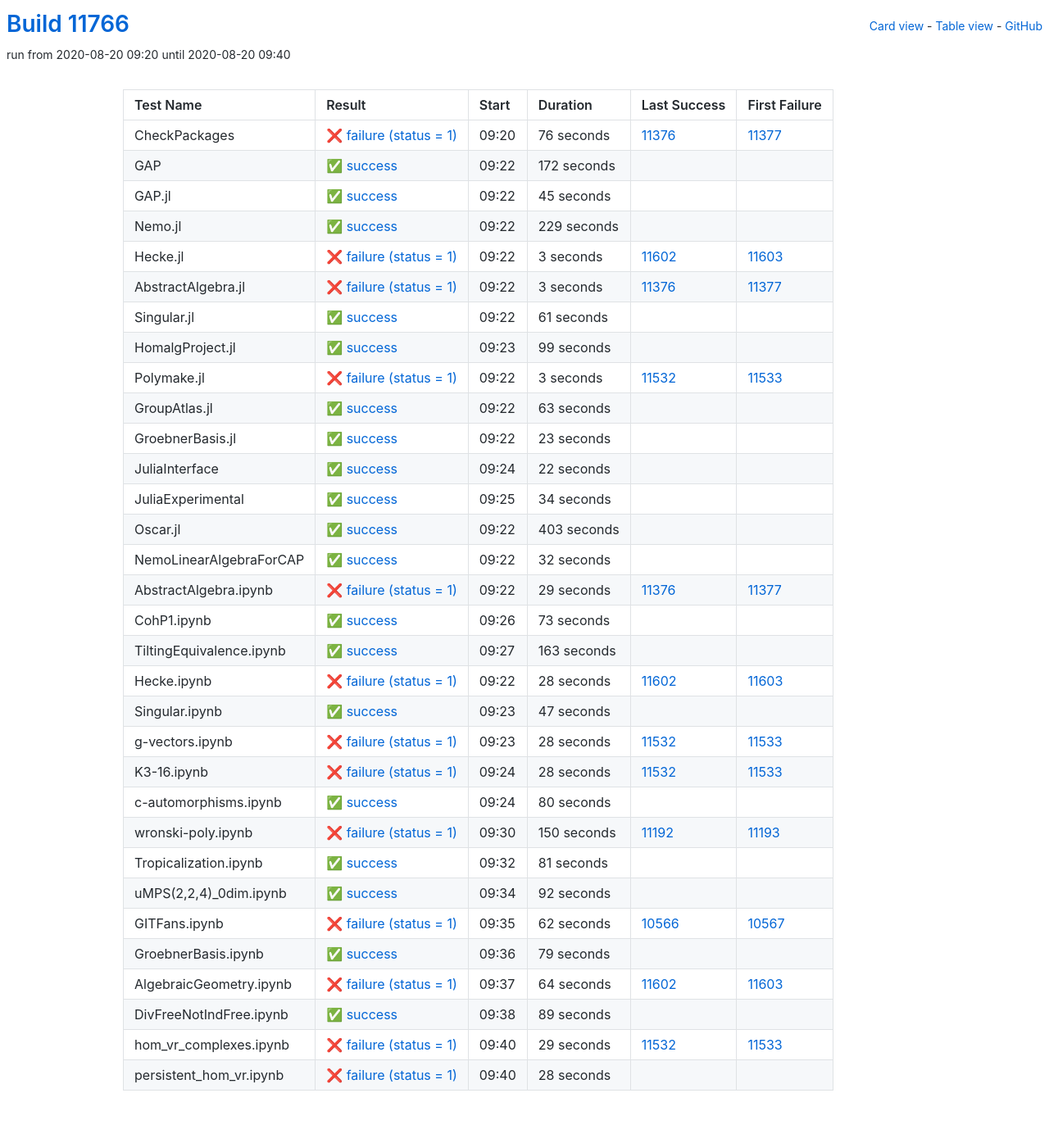
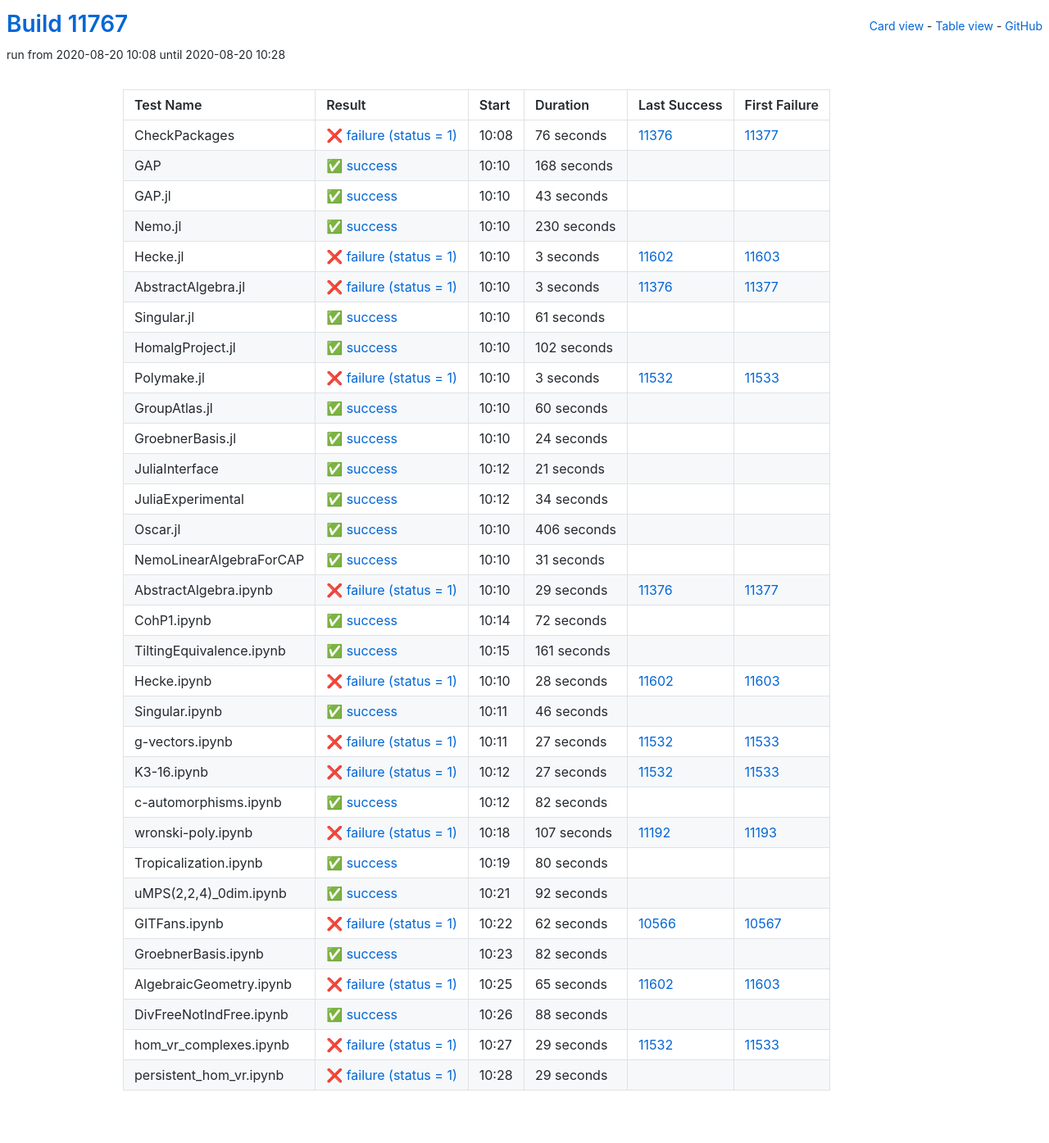
Before and after one commit to oscar-system/oscar-ci-status, a Jekyll site: the page built from table.html, in a window 1280 px wide. Shown: the whole page at 82% size. Built offline with Jekyll 4.4.1, drawn with Linux system fonts in a browser that asks for light colours.

Commit message:
Build #11767

```diff
--- a/_data/ci.yml
+++ b/_data/ci.yml
@@ -1,6 +1,6 @@
 ---
-build: 11766
-build_url: https://oscarci.mathematik.uni-kl.de/job/oscar/11766/
+build: 11767
+build_url: https://oscarci.mathematik.uni-kl.de/job/oscar/11767/
 job: oscar
 organization: oscar-system
 repo: oscar-ci-status
@@ -8,8 +8,8 @@
 tests:
 - name: CheckPackages
   id: checkpackages
-  log: https://oscarci.mathematik.uni-kl.de/job/oscar/11766/artifact/logs/build-11766/CheckPackages.log
-  start: 2020-08-20 09:20
+  log: https://oscarci.mathematik.uni-kl.de/job/oscar/11767/artifact/logs/build-11767/CheckPackages.log
+  start: 2020-08-20 10:08
   success: false
   exitcode: 1
   status: failure
@@ -20,44 +20,44 @@
   first_failure_url: https://oscarci.mathematik.uni-kl.de/job/oscar/11377/
 - name: GAP
   id: gap
-  log: https://oscarci.mathematik.uni-kl.de/job/oscar/11766/artifact/logs/build-11766/GAP.log
-  start: 2020-08-20 09:22
+  log: https://oscarci.mathematik.uni-kl.de/job/oscar/11767/artifact/logs/build-11767/GAP.log
+  start: 2020-08-20 10:10
   success: true
   exitcode: 0
   status: success
-  duration: 172
+  duration: 168
   last_success: false
   last_success_url:
   first_failure: false
   first_failure_url:
 - name: GAP.jl
   id: gap-jl
-  log: https://oscarci.mathematik.uni-kl.de/job/oscar/11766/artifact/logs/build-11766/GAP.jl.log
-  start: 2020-08-20 09:22
+  log: https://oscarci.mathematik.uni-kl.de/job/oscar/11767/artifact/logs/build-11767/GAP.jl.log
+  start: 2020-08-20 10:10
   success: true
   exitcode: 0
   status: success
-  duration: 45
+  duration: 43
   last_success: false
   last_success_url:
   first_failure: false
   first_failure_url:
 - name: Nemo.jl
   id: nemo-jl
-  log: https://oscarci.mathematik.uni-kl.de/job/oscar/11766/artifact/logs/build-11766/Nemo.jl.log
-  start: 2020-08-20 09:22
+  log: https://oscarci.mathematik.uni-kl.de/job/oscar/11767/artifact/logs/build-11767/Nemo.jl.log
+  start: 2020-08-20 10:10
   success: true
   exitcode: 0
   status: success
-  duration: 229
+  duration: 230
   last_success: false
   last_success_url:
   first_failure: false
   first_failure_url:
 - name: Hecke.jl
   id: hecke-jl
-  log: https://oscarci.mathematik.uni-kl.de/job/oscar/11766/artifact/logs/build-11766/Hecke.jl.log
-  start: 2020-08-20 09:22
+  log: https://oscarci.mathematik.uni-kl.de/job/oscar/11767/artifact/logs/build-11767/Hecke.jl.log
+  start: 2020-08-20 10:10
   success: false
   exitcode: 1
   status: failure
@@ -68,8 +68,8 @@
   first_failure_url: https://oscarci.mathematik.uni-kl.de/job/oscar/11603/
 - name: AbstractAlgebra.jl
   id: abstractalgebra-jl
-  log: https://oscarci.mathematik.uni-kl.de/job/oscar/11766/artifact/logs/build-11766/AbstractAlgebra.jl.log
-  start: 2020-08-20 09:22
+  log: https://oscarci.mathematik.uni-kl.de/job/oscar/11767/artifact/logs/build-11767/AbstractAlgebra.jl.log
+  start: 2020-08-20 10:10
   success: false
   exitcode: 1
   status: failure
@@ -80,8 +80,8 @@
   first_failure_url: https://oscarci.mathematik.uni-kl.de/job/oscar/11377/
 - name: Singular.jl
   id: singular-jl
-  log: https://oscarci.mathematik.uni-kl.de/job/oscar/11766/artifact/logs/build-11766/Singular.jl.log
-  start: 2020-08-20 09:22
+  log: https://oscarci.mathematik.uni-kl.de/job/oscar/11767/artifact/logs/build-11767/Singular.jl.log
+  start: 2020-08-20 10:10
   success: true
   exitcode: 0
   status: success
@@ -92,20 +92,20 @@
   first_failure_url:
 - name: HomalgProject.jl
   id: homalgproject-jl
-  log: https://oscarci.mathematik.uni-kl.de/job/oscar/11766/artifact/logs/build-11766/HomalgProject.jl.log
-  start: 2020-08-20 09:23
+  log: https://oscarci.mathematik.uni-kl.de/job/oscar/11767/artifact/logs/build-11767/HomalgProject.jl.log
+  start: 2020-08-20 10:10
   success: true
   exitcode: 0
   status: success
-  duration: 99
+  duration: 102
   last_success: false
   last_success_url:
   first_failure: false
   first_failure_url:
 - name: Polymake.jl
   id: polymake-jl
-  log: https://oscarci.mathematik.uni-kl.de/job/oscar/11766/artifact/logs/build-11766/Polymake.jl.log
-  start: 2020-08-20 09:22
+  log: https://oscarci.mathematik.uni-kl.de/job/oscar/11767/artifact/logs/build-11767/Polymake.jl.log
+  start: 2020-08-20 10:10
   success: false
   exitcode: 1
   status: failure
@@ -116,44 +116,44 @@
   first_failure_url: https://oscarci.mathematik.uni-kl.de/job/oscar/11533/
 - name: GroupAtlas.jl
   id: groupatlas-jl
-  log: https://oscarci.mathematik.uni-kl.de/job/oscar/11766/artifact/logs/build-11766/GroupAtlas.jl.log
-  start: 2020-08-20 09:22
+  log: https://oscarci.mathematik.uni-kl.de/job/oscar/11767/artifact/logs/build-11767/GroupAtlas.jl.log
+  start: 2020-08-20 10:10
   success: true
   exitcode: 0
   status: success
-  duration: 63
+  duration: 60
   last_success: false
   last_success_url:
   first_failure: false
   first_failure_url:
 - name: GroebnerBasis.jl
   id: groebnerbasis-jl
-  log: https://oscarci.mathematik.uni-kl.de/job/oscar/11766/artifact/logs/build-11766/GroebnerBasis.jl.log
-  start: 2020-08-20 09:22
+  log: https://oscarci.mathematik.uni-kl.de/job/oscar/11767/artifact/logs/build-11767/GroebnerBasis.jl.log
+  start: 2020-08-20 10:10
   success: true
   exitcode: 0
   status: success
-  duration: 23
+  duration: 24
   last_success: false
   last_success_url:
   first_failure: false
   first_failure_url:
 - name: JuliaInterface
   id: juliainterface
-  log: https://oscarci.mathematik.uni-kl.de/job/oscar/11766/artifact/logs/build-11766/JuliaInterface.log
-  start: 2020-08-20 09:24
+  log: https://oscarci.mathematik.uni-kl.de/job/oscar/11767/artifact/logs/build-11767/JuliaInterface.log
+  start: 2020-08-20 10:12
   success: true
   exitcode: 0
   status: success
-  duration: 22
+  duration: 21
   last_success: false
   last_success_url:
   first_failure: false
   first_failure_url:
 - name: JuliaExperimental
   id: juliaexperimental
-  log: https://oscarci.mathematik.uni-kl.de/job/oscar/11766/artifact/logs/build-11766/JuliaExperimental.log
-  start: 2020-08-20 09:25
+  log: https://oscarci.mathematik.uni-kl.de/job/oscar/11767/artifact/logs/build-11767/JuliaExperimental.log
+  start: 2020-08-20 10:12
   success: true
   exitcode: 0
   status: success
@@ -164,32 +164,32 @@
   first_failure_url:
 - name: Oscar.jl
   id: oscar-jl
-  log: https://oscarci.mathematik.uni-kl.de/job/oscar/11766/artifact/logs/build-11766/Oscar.jl.log
-  start: 2020-08-20 09:22
+  log: https://oscarci.mathematik.uni-kl.de/job/oscar/11767/artifact/logs/build-11767/Oscar.jl.log
+  start: 2020-08-20 10:10
   success: true
   exitcode: 0
   status: success
-  duration: 403
+  duration: 406
   last_success: false
   last_success_url:
   first_failure: false
   first_failure_url:
 - name: NemoLinearAlgebraForCAP
   id: nemolinearalgebraforcap
-  log: https://oscarci.mathematik.uni-kl.de/job/oscar/11766/artifact/logs/build-11766/NemoLinearAlgebraForCAP.log
-  start: 2020-08-20 09:22
+  log: https://oscarci.mathematik.uni-kl.de/job/oscar/11767/artifact/logs/build-11767/NemoLinearAlgebraForCAP.log
+  start: 2020-08-20 10:10
   success: true
   exitcode: 0
   status: success
-  duration: 32
+  duration: 31
   last_success: false
   last_success_url:
   first_failure: false
   first_failure_url:
 - name: AbstractAlgebra.ipynb
   id: abstractalgebra-ipynb
-  log: https://oscarci.mathematik.uni-kl.de/job/oscar/11766/artifact/logs/build-11766/AbstractAlgebra.ipynb.log
-  start: 2020-08-20 09:22
+  log: https://oscarci.mathematik.uni-kl.de/job/oscar/11767/artifact/logs/build-11767/AbstractAlgebra.ipynb.log
+  start: 2020-08-20 10:10
   success: false
   exitcode: 1
   status: failure
@@ -200,32 +200,32 @@
   first_failure_url: https://oscarci.mathematik.uni-kl.de/job/oscar/11377/
 - name: CohP1.ipynb
   id: cohp1-ipynb
-  log: https://oscarci.mathematik.uni-kl.de/job/oscar/11766/artifact/logs/build-11766/CohP1.ipynb.log
-  start: 2020-08-20 09:26
+  log: https://oscarci.mathematik.uni-kl.de/job/oscar/11767/artifact/logs/build-11767/CohP1.ipynb.log
+  start: 2020-08-20 10:14
   success: true
   exitcode: 0
   status: success
-  duration: 73
+  duration: 72
   last_success: false
   last_success_url:
   first_failure: false
   first_failure_url:
 - name: TiltingEquivalence.ipynb
   id: tiltingequivalence-ipynb
-  log: https://oscarci.mathematik.uni-kl.de/job/oscar/11766/artifact/logs/build-11766/TiltingEquivalence.ipynb.log
-  start: 2020-08-20 09:27
+  log: https://oscarci.mathematik.uni-kl.de/job/oscar/11767/artifact/logs/build-11767/TiltingEquivalence.ipynb.log
+  start: 2020-08-20 10:15
   success: true
   exitcode: 0
   status: success
-  duration: 163
+  duration: 161
   last_success: false
   last_success_url:
   first_failure: false
   first_failure_url:
 - name: Hecke.ipynb
   id: hecke-ipynb
-  log: https://oscarci.mathematik.uni-kl.de/job/oscar/11766/artifact/logs/build-11766/Hecke.ipynb.log
-  start: 2020-08-20 09:22
+  log: https://oscarci.mathematik.uni-kl.de/job/oscar/11767/artifact/logs/build-11767/Hecke.ipynb.log
+  start: 2020-08-20 10:10
   success: false
   exitcode: 1
   status: failure
@@ -236,44 +236,68 @@
   first_failure_url: https://oscarci.mathematik.uni-kl.de/job/oscar/11603/
 - name: Singular.ipynb
   id: singular-ipynb
-  log: https://oscarci.mathematik.uni-kl.de/job/oscar/11766/artifact/logs/build-11766/Singular.ipynb.log
-  start: 2020-08-20 09:23
+  log: https://oscarci.mathematik.uni-kl.de/job/oscar/11767/artifact/logs/build-11767/Singular.ipynb.log
+  start: 2020-08-20 10:11
   success: true
   exitcode: 0
   status: success
-  duration: 47
+  duration: 46
   last_success: false
   last_success_url:
   first_failure: false
   first_failure_url:
 - name: g-vectors.ipynb
   id: g-vectors-ipynb
-  log: https://oscarci.mathematik.uni-kl.de/job/oscar/11766/artifact/logs/build-11766/g-vectors.ipynb.log
-  start: 2020-08-20 09:23
+  log: https://oscarci.mathematik.uni-kl.de/job/oscar/11767/artifact/logs/build-11767/g-vectors.ipynb.log
+  start: 2020-08-20 10:11
   success: false
   exitcode: 1
   status: failure
-  duration: 28
+  duration: 27
   last_success: 11532
   last_success_url: https://oscarci.mathematik.uni-kl.de/job/oscar/11532/
   first_failure: 11533
   first_failure_url: https://oscarci.mathematik.uni-kl.de/job/oscar/11533/
 - name: K3-16.ipynb
   id: k3-16-ipynb
-  log: https://oscarci.mathematik.uni-kl.de/job/oscar/11766/artifact/logs/build-11766/K3-16.ipynb.log
-  start: 2020-08-20 09:24
+  log: https://oscarci.mathematik.uni-kl.de/job/oscar/11767/artifact/logs/build-11767/K3-16.ipynb.log
+  start: 2020-08-20 10:12
   success: false
   exitcode: 1
   status: failure
-  duration: 28
+  duration: 27
   last_success: 11532
   last_success_url: https://oscarci.mathematik.uni-kl.de/job/oscar/11532/
   first_failure: 11533
   first_failure_url: https://oscarci.mathematik.uni-kl.de/job/oscar/11533/
 - name: c-automorphisms.ipynb
   id: c-automorphisms-ipynb
-  log: https://oscarci.mathematik.uni-kl.de/job/oscar/11766/artifact/logs/build-11766/c-automorphisms.ipynb.log
-  start: 2020-08-20 09:24
+  log: https://oscarci.mathematik.uni-kl.de/job/oscar/11767/artifact/logs/build-11767/c-automorphisms.ipynb.log
+  start: 2020-08-20 10:12
+  success: true
+  exitcode: 0
+  status: success
+  duration: 82
+  last_success: false
+  last_success_url:
+  first_failure: false
+  first_failure_url:
+- name: wronski-poly.ipynb
+  id: wronski-poly-ipynb
+  log: https://oscarci.mathematik.uni-kl.de/job/oscar/11767/artifact/logs/build-11767/wronski-poly.ipynb.log
+  start: 2020-08-20 10:18
+  success: false
+  exitcode: 1
+  status: failure
+  duration: 107
+  last_success: 11192
+  last_success_url: https://oscarci.mathematik.uni-kl.de/job/oscar/11192/
+  first_failure: 11193
+  first_failure_url: https://oscarci.mathematik.uni-kl.de/job/oscar/11193/
+- name: Tropicalization.ipynb
+  id: tropicalization-ipynb
+  log: https://oscarci.mathematik.uni-kl.de/job/oscar/11767/artifact/logs/build-11767/Tropicalization.ipynb.log
+  start: 2020-08-20 10:19
   success: true
   exitcode: 0
   status: success
@@ -282,34 +306,10 @@
   last_success_url:
   first_failure: false
   first_failure_url:
-- name: wronski-poly.ipynb
-  id: wronski-poly-ipynb
-  log: https://oscarci.mathematik.uni-kl.de/job/oscar/11766/artifact/logs/build-11766/wronski-poly.ipynb.log
-  start: 2020-08-20 09:30
-  success: false
-  exitcode: 1
-  status: failure
-  duration: 150
-  last_success: 11192
-  last_success_url: https://oscarci.mathematik.uni-kl.de/job/oscar/11192/
-  first_failure: 11193
-  first_failure_url: https://oscarci.mathematik.uni-kl.de/job/oscar/11193/
-- name: Tropicalization.ipynb
-  id: tropicalization-ipynb
-  log: https://oscarci.mathematik.uni-kl.de/job/oscar/11766/artifact/logs/build-11766/Tropicalization.ipynb.log
-  start: 2020-08-20 09:32
-  success: true
-  exitcode: 0
-  status: success
-  duration: 81
-  last_success: false
-  last_success_url:
-  first_failure: false
-  first_failure_url:
 - name: uMPS(2,2,4)_0dim.ipynb
   id: umps-2-2-4-0dim-ipynb
-  log: https://oscarci.mathematik.uni-kl.de/job/oscar/11766/artifact/logs/build-11766/uMPS-2-2-4-_0dim.ipynb.log
-  start: 2020-08-20 09:34
+  log: https://oscarci.mathematik.uni-kl.de/job/oscar/11767/artifact/logs/build-11767/uMPS-2-2-4-_0dim.ipynb.log
+  start: 2020-08-20 10:21
   success: true
   exitcode: 0
   status: success
@@ -320,8 +320,8 @@
   first_failure_url:
 - name: GITFans.ipynb
   id: gitfans-ipynb
-  log: https://oscarci.mathematik.uni-kl.de/job/oscar/11766/artifact/logs/build-11766/GITFans.ipynb.log
-  start: 2020-08-20 09:35
+  log: https://oscarci.mathematik.uni-kl.de/job/oscar/11767/artifact/logs/build-11767/GITFans.ipynb.log
+  start: 2020-08-20 10:22
   success: false
   exitcode: 1
   status: failure
@@ -332,44 +332,44 @@
   first_failure_url: https://oscarci.mathematik.uni-kl.de/job/oscar/10567/
 - name: GroebnerBasis.ipynb
   id: groebnerbasis-ipynb
-  log: https://oscarci.mathematik.uni-kl.de/job/oscar/11766/artifact/logs/build-11766/GroebnerBasis.ipynb.log
-  start: 2020-08-20 09:36
+  log: https://oscarci.mathematik.uni-kl.de/job/oscar/11767/artifact/logs/build-11767/GroebnerBasis.ipynb.log
+  start: 2020-08-20 10:23
   success: true
   exitcode: 0
   status: success
-  duration: 79
+  duration: 82
   last_success: false
   last_success_url:
   first_failure: false
   first_failure_url:
 - name: AlgebraicGeometry.ipynb
   id: algebraicgeometry-ipynb
-  log: https://oscarci.mathematik.uni-kl.de/job/oscar/11766/artifact/logs/build-11766/AlgebraicGeometry.ipynb.log
-  start: 2020-08-20 09:37
+  log: https://oscarci.mathematik.uni-kl.de/job/oscar/11767/artifact/logs/build-11767/AlgebraicGeometry.ipynb.log
+  start: 2020-08-20 10:25
   success: false
   exitcode: 1
   status: failure
-  duration: 64
+  duration: 65
   last_success: 11602
   last_success_url: https://oscarci.mathematik.uni-kl.de/job/oscar/11602/
   first_failure: 11603
   first_failure_url: https://oscarci.mathematik.uni-kl.de/job/oscar/11603/
 - name: DivFreeNotIndFree.ipynb
   id: divfreenotindfree-ipynb
-  log: https://oscarci.mathematik.uni-kl.de/job/oscar/11766/artifact/logs/build-11766/DivFreeNotIndFree.ipynb.log
-  start: 2020-08-20 09:38
+  log: https://oscarci.mathematik.uni-kl.de/job/oscar/11767/artifact/logs/build-11767/DivFreeNotIndFree.ipynb.log
+  start: 2020-08-20 10:26
   success: true
   exitcode: 0
   status: success
-  duration: 89
+  duration: 88
   last_success: false
   last_success_url:
   first_failure: false
   first_failure_url:
 - name: hom_vr_complexes.ipynb
   id: hom-vr-complexes-ipynb
-  log: https://oscarci.mathematik.uni-kl.de/job/oscar/11766/artifact/logs/build-11766/hom_vr_complexes.ipynb.log
-  start: 2020-08-20 09:40
+  log: https://oscarci.mathematik.uni-kl.de/job/oscar/11767/artifact/logs/build-11767/hom_vr_complexes.ipynb.log
+  start: 2020-08-20 10:27
   success: false
   exitcode: 1
   status: failure
@@ -380,12 +380,12 @@
   first_failure_url: https://oscarci.mathematik.uni-kl.de/job/oscar/11533/
 - name: persistent_hom_vr.ipynb
   id: persistent-hom-vr-ipynb
-  log: https://oscarci.mathematik.uni-kl.de/job/oscar/11766/artifact/logs/build-11766/persistent_hom_vr.ipynb.log
-  start: 2020-08-20 09:40
+  log: https://oscarci.mathematik.uni-kl.de/job/oscar/11767/artifact/logs/build-11767/persistent_hom_vr.ipynb.log
+  start: 2020-08-20 10:28
   success: false
   exitcode: 1
   status: failure
-  duration: 28
+  duration: 29
   last_success: false
   last_success_url:
   first_failure: false
```
Also changed, not shown: README.md.
